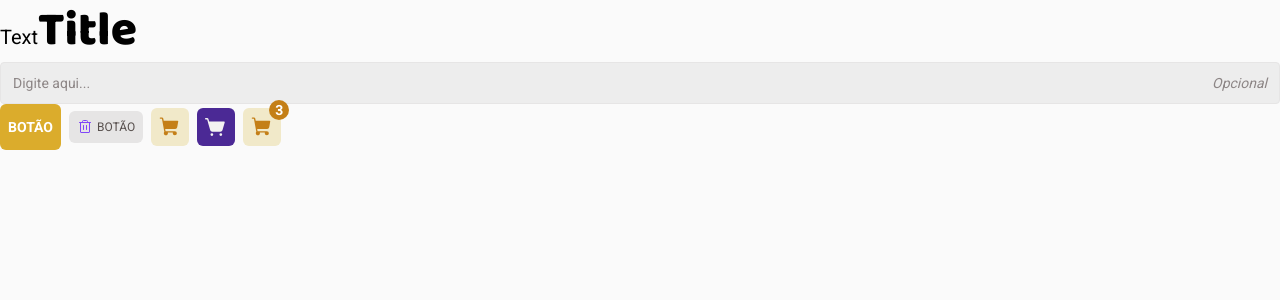
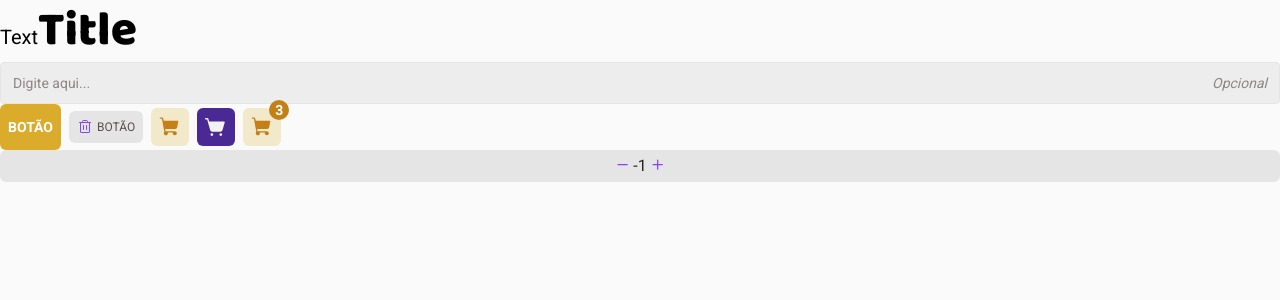
Before and after one commit to o-igor-trentini/ignite-coffee-delivery, a React (Vite) app: page / in a window 1280 px wide. Shown: the top 300 px of the page. Built offline with nearby package versions, Linux system fonts and the light colour scheme.

Commit message:
feat: Componente counter

```diff
--- a/src/components/App.tsx
+++ b/src/components/App.tsx
@@ -5,6 +5,7 @@ import { Text } from './ui/Text';
 import { Title } from './ui/Title';
 import { Button } from './ui/Button';
 import { Badge } from './ui/Badge';
+import { Counter } from './ui/Counter';
 
 export const App: FC = () => {
     return (
@@ -34,6 +35,8 @@ export const App: FC = () => {
                     <Button variant="shop-cart-primary">Botão com Badge</Button>
                 </Badge>
             </div>
+
+            <Counter minValue={-1} />
         </div>
     );
 };
--- /dev/null
+++ b/src/components/ui/Counter/index.module.css
@@ -0,0 +1,26 @@
+.counter {
+    height: 2rem;
+    padding: 8px;
+
+    display: flex;
+    justify-content: center;
+    align-items: center;
+    gap: 4px;
+
+    border-radius: 6px;
+    background: var(--base-button);
+
+    color: var(--base-title);
+}
+
+.counter button {
+    color: var(--purple);
+    background: transparent;
+    border: 0;
+    border-radius: 4px;
+}
+
+.counter button:hover {
+    color: var(--purple-dark);
+    cursor: pointer;
+}
--- /dev/null
+++ b/src/components/ui/Counter/index.tsx
@@ -0,0 +1,48 @@
+import { FC, useState } from 'react';
+import { Minus, Plus } from 'phosphor-react';
+import styles from './index.module.css';
+import { Text } from '../Text';
+
+interface CounterProps {
+    minValue?: number;
+    onIncrease?: (value: number) => void;
+    onDecrease?: (value: number) => void;
+}
+
+export const Counter: FC<CounterProps> = ({ minValue = 0, onIncrease, onDecrease }) => {
+    const [value, setValue] = useState<number>(minValue);
+
+    const handleIncrease = (): void =>
+        setValue((state) => {
+            const newValue = state + 1;
+
+            if (onIncrease) onIncrease(newValue);
+
+            return newValue;
+        });
+
+    const handleDecrease = (): void =>
+        setValue((state) => {
+            const newValue = state === minValue ? state : state - 1;
+
+            if (onDecrease) onDecrease(newValue);
+
+            return newValue;
+        });
+
+    return (
+        <div className={styles.counter}>
+            <button type="button" onClick={handleDecrease}>
+                <Minus weight="bold" />
+            </button>
+
+            <Text size="md" weight="regular">
+                {value}
+            </Text>
+
+            <button type="button" onClick={handleIncrease}>
+                <Plus weight="bold" />
+            </button>
+        </div>
+    );
+};
```
